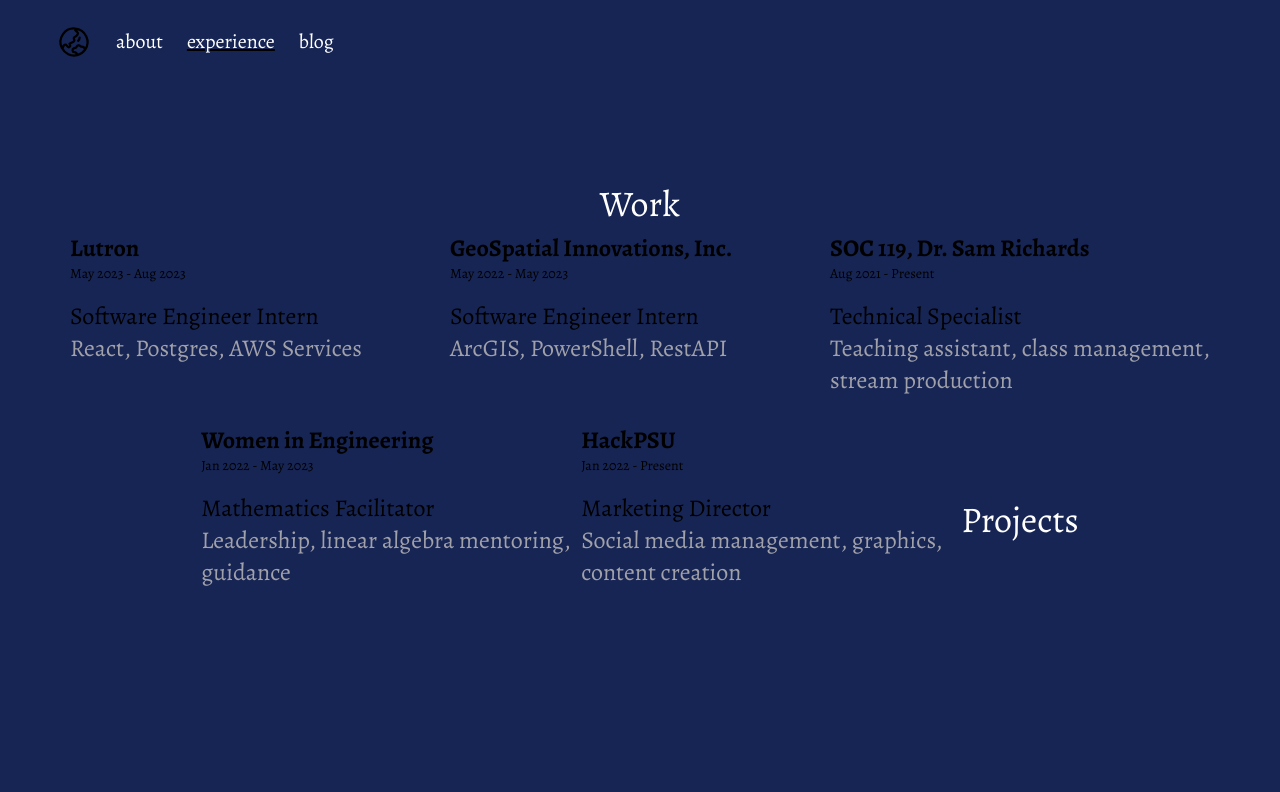
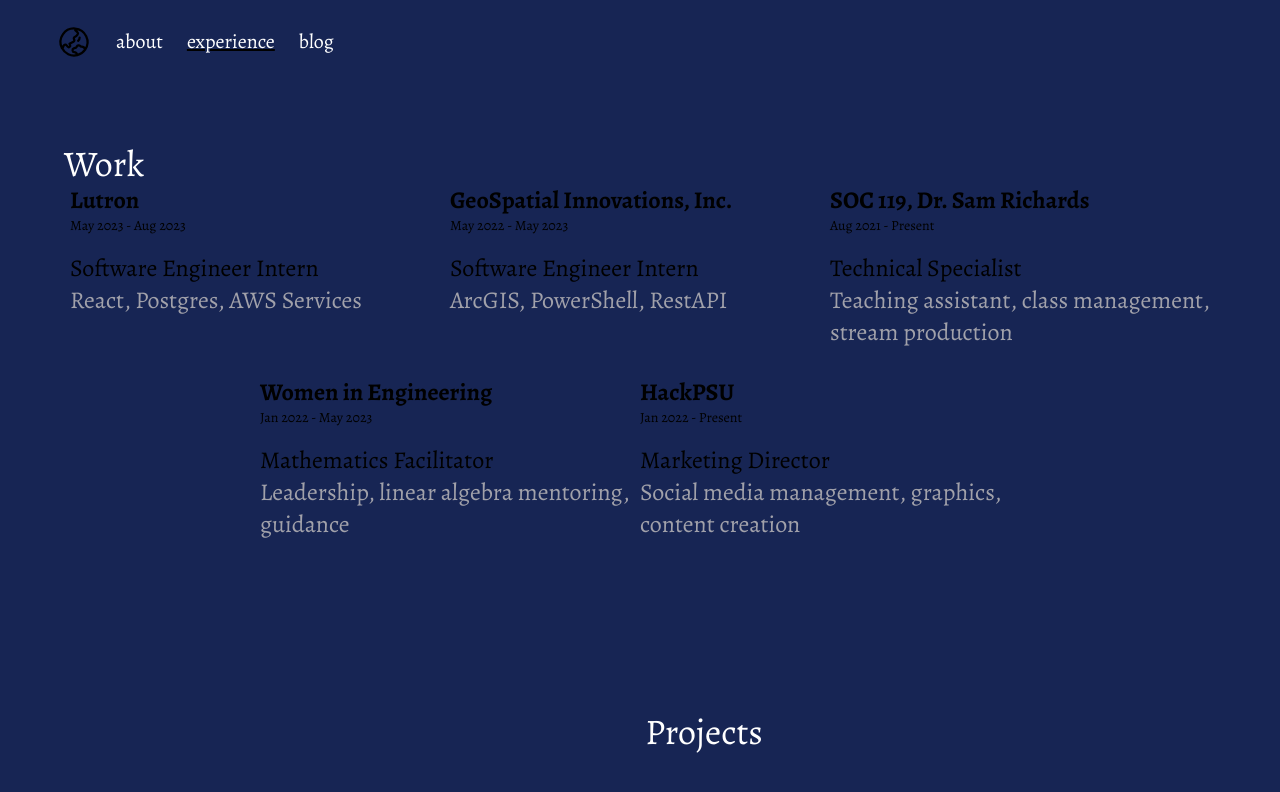
Before and after one commit to nidhiswamy/website, a Next.js app: page /experience in a window 1280 px wide. Shown: the top 792 px of the page. Built offline with nearby package versions, Linux system fonts and the light colour scheme.

Commit message:
Fixed about page

```diff
--- a/src/app/about/page.tsx
+++ b/src/app/about/page.tsx
@@ -2,8 +2,10 @@
 
 export default function About() {
   return (
-    <div className="relative flex items-center justify-between w-3/5 mx-auto mt-16">
-      <div className="w-4/5 text-white text-xl font-normal font-alegreya">
+    <div className="relative flex items-center  w-3/5 mx-auto mt-16">
+      <div className="place-self-stretch w-4/5 text-white text-xl font-normal font-alegreya">
+        Hey there!
+        <br/><br/>
         I’m Nidhi Swamy, a senior studying Computer Science at the Pennsylvania State University. I was born and raised in Bangalore, India. Since middle school, I’ve had a huge passion to move to the United States to complete my education and begin my work life.
         <br/><br/>
         The one thing I’m most proud of, besides moving half way across the world all by myself at 18 years old, is that I can name all the countries in the world in under 6 minutes!
--- a/src/app/experience/page.tsx
+++ b/src/app/experience/page.tsx
@@ -4,7 +4,7 @@
 export default function Experience() {
   return (
     <>
-      <div className="h-12 left-24 text-white text-4xl">Work</div>
+      <div className="absolute h-12 top-36 left-16 text-white text-4xl">Work</div>
       <div className="flex flex-row flex-wrap items-center justify-center relative">
         <WorkCard
           company="Lutron"
@@ -36,8 +36,8 @@
           date="Jan 2022 - Present"
           skills="Social media management, graphics, content creation"
         />
-        <div className="text-white text-4xl">Projects</div>
       </div>
+      <div className="relative h-12 top-36 left-16 text-white text-4xl">Projects</div>
     </>
   );
 }
--- a/src/app/ui/navbar.tsx
+++ b/src/app/ui/navbar.tsx
@@ -2,8 +2,8 @@
 
 export default function NavBar() {
   return (
-      <div >
+      <>
         <NavLinks />
-      </div>
+      </>
   )
 }
```
